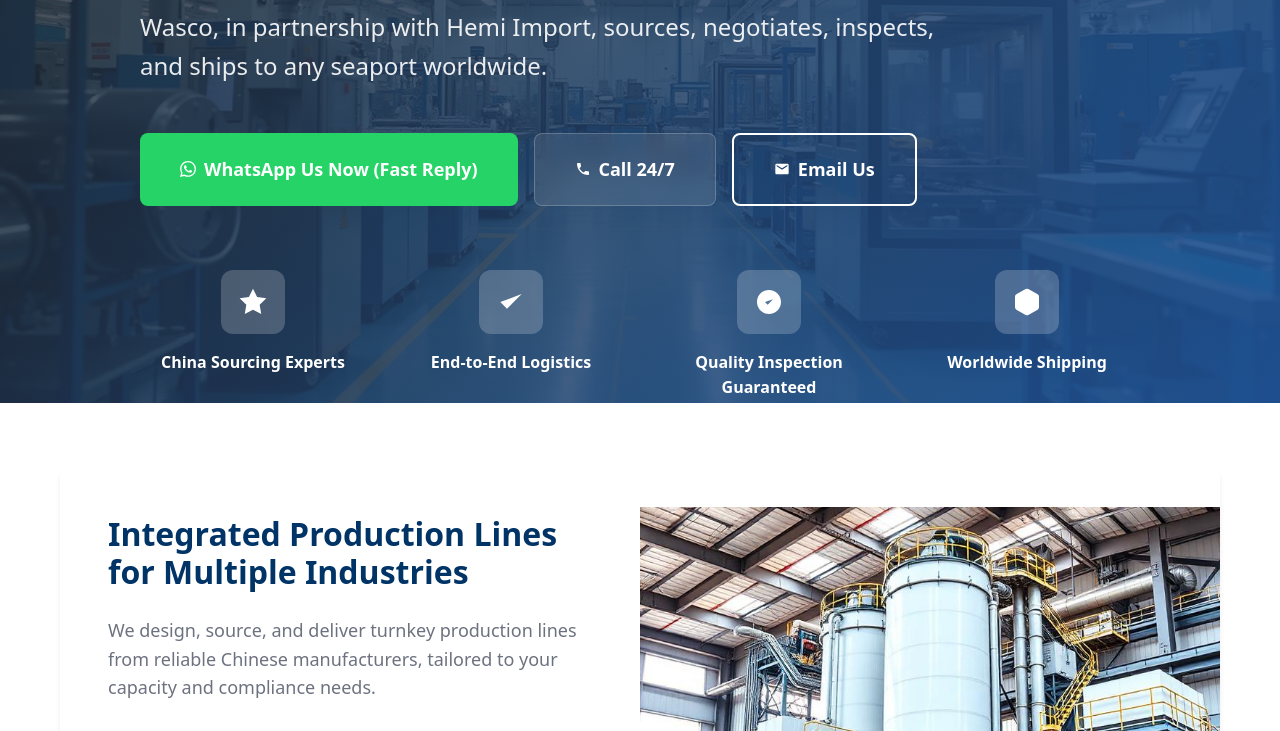
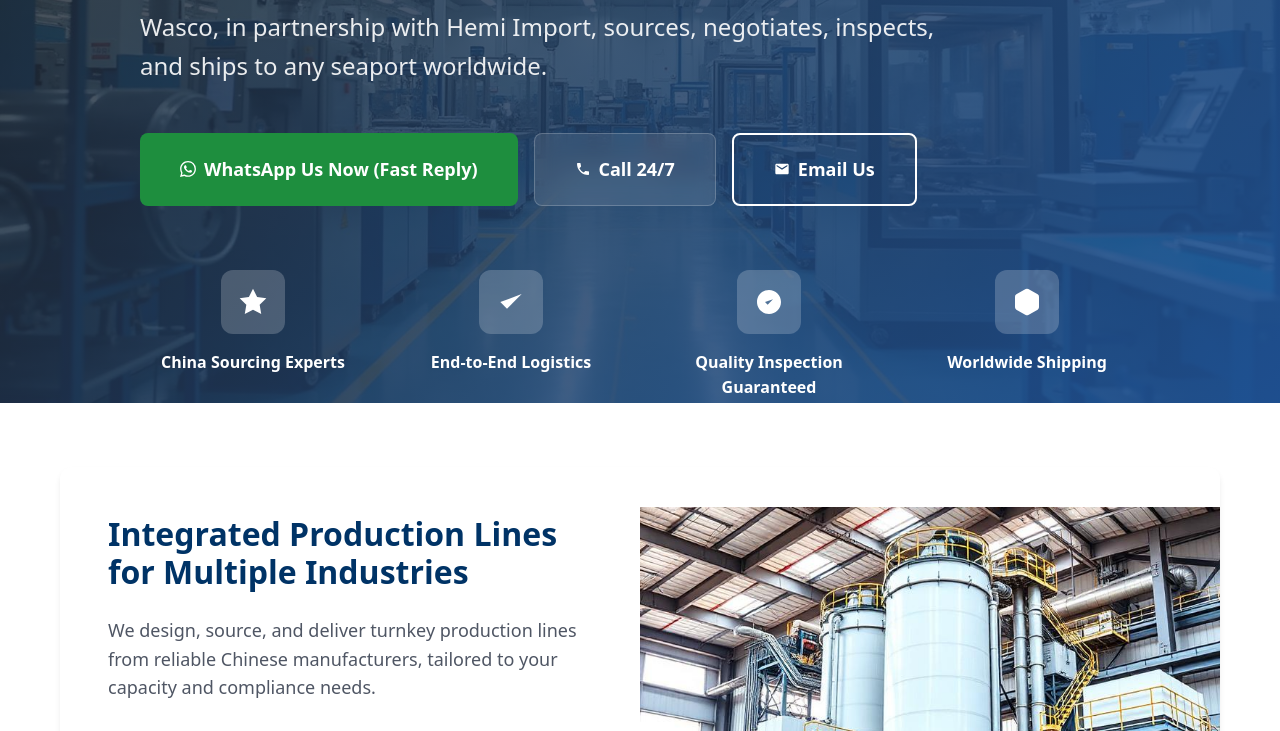
Before and after one commit to saifshabsug/wascohemi, a plain HTML site: page index.html in a window 1280 px wide. Shown: the part 318-1049 px from the top of the page. Drawn offline with Linux system fonts and the light colour scheme.

Commit message:
contrast

```diff
--- a/assets/css/styles.css
+++ b/assets/css/styles.css
@@ -44,12 +44,12 @@
     --primary-light: hsl(210, 100%, 60%);
     --accent: hsl(355, 84%, 37%);
     --accent-light: hsl(355, 84%, 47%);
-    --gray: hsl(220, 8%, 46%);
+    --gray: hsl(220, 12%, 35%);
     --gray-light: hsl(220, 15%, 96%);
     --dark: hsl(220, 15%, 10%);
     --white: #ffffff;
-    --green: #25d366;
-    --green-hover: #22c05b;
+    --green: #1e8e3e;
+    --green-hover: #1a7c36;
 }
 
 /* Typography */
```
Also changed, not shown: 2 other files.
